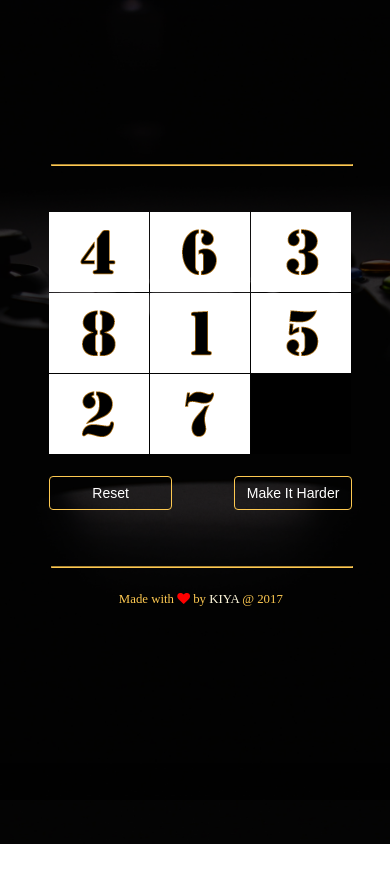
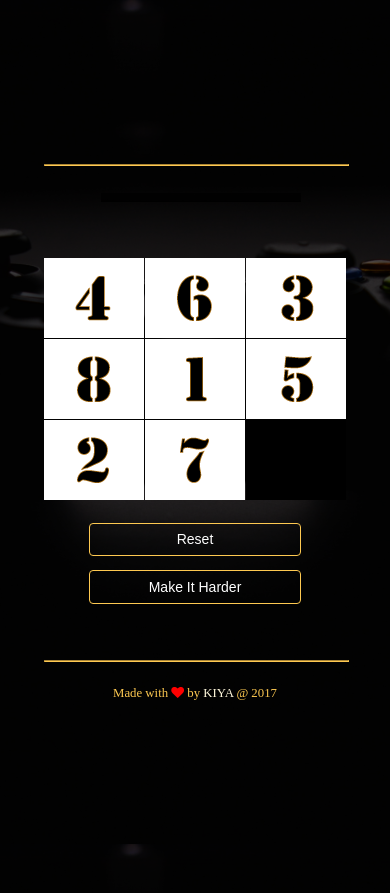
Before and after one commit to kiyaGu/Number-Puzzel, a website: page public/index.html in a window 390 px wide. Before the commit the page ends 844 px from the top, so only its background shows below. Drawn offline with nearby package versions, Linux system fonts and the light colour scheme.

Commit message:
included the media queries

```diff
--- a/public/css/style.css
+++ b/public/css/style.css
@@ -217,3 +217,55 @@ hr {
     text-transform: uppercase;
     font-weight: bold;
 }
+
+@media screen and (max-width:768px) {
+/* ========= more game =========== */
+    #more-game-container {
+        padding: 3em 1.5em;
+    }
+    #game-wrapper {
+        margin-top: 1em;
+        align-self: center;
+        padding: auto;
+        width: auto;
+    }
+    #puzzel-game-container {
+        height: auto;
+        width: auto;
+        margin: 10% 0;
+    }
+    .game-canvas {
+        cursor: pointer;
+        margin-bottom: 1em;
+    }
+    #harder-puzzel-container {
+        display: none;
+    }
+    #buttons-container {
+        flex-direction: column;
+        align-content: center;
+        width: 70%;
+        margin: 0 auto;
+    }
+    #buttons-container button:first-of-type {
+        margin-bottom: 1em;
+    }
+    #resultContainer {
+        font-size: 1em;
+        background: linear-gradient(to bottom, rgba(0, 0, 0, .5), rgba(0, 0, 0, .9));
+    }
+    #more-game #result span {
+        font-size: 1.2em;
+    }
+    #game-timer {
+        margin: 10px auto;
+        right: 70px;
+        top: 10%;
+        font-size: .8em;
+        color: cornsilk;
+        background: linear-gradient(to bottom, rgba(0, 0, 0, .5), rgba(0, 0, 0, .9));
+    }
+    #more-game #result span {
+        font-size: 1em;
+    }
+}
```
